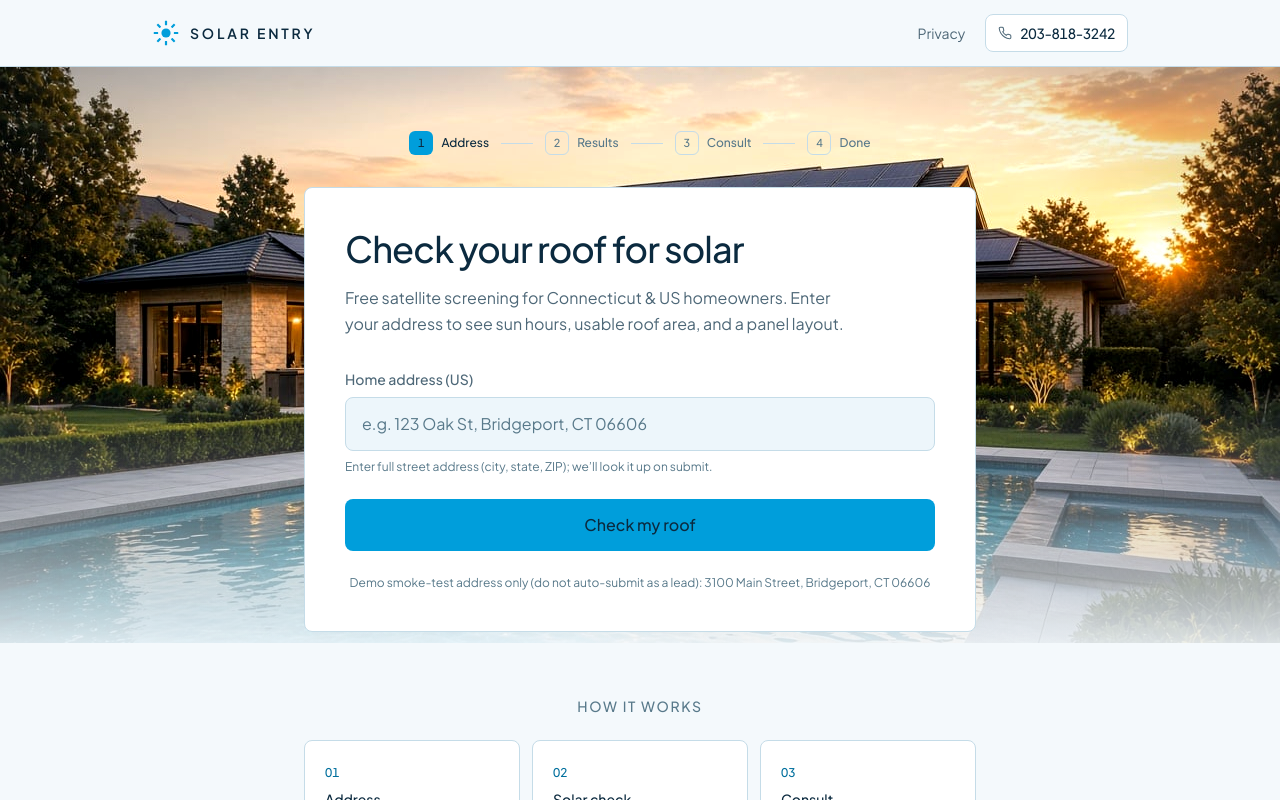
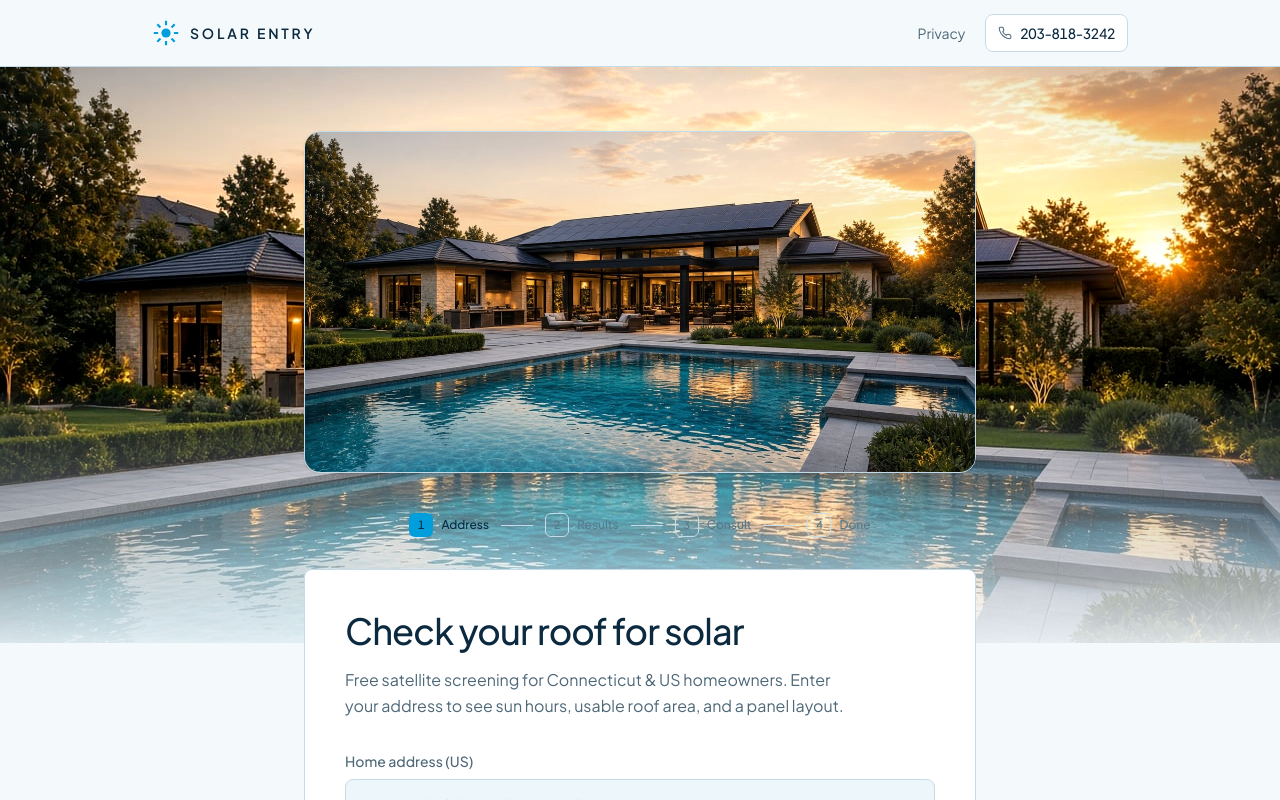
Before and after one commit to myagentmarcel-collab/solarentry, a Next.js app: page / in a window 1280 px wide. Shown: the top 800 px of the page. Built offline with nearby package versions, Linux system fonts and the light colour scheme.

Commit message:
Show pool and solar photo as a clear hero banner

```diff
--- a/src/app/page.tsx
+++ b/src/app/page.tsx
@@ -3,6 +3,19 @@ import { Funnel } from "@/components/Funnel";
 export default function HomePage() {
   return (
     <div>
+      {/* Clear hero banner — pool + solar photo above the white funnel card */}
+      <div className="mx-auto mb-8 w-full max-w-2xl overflow-hidden rounded-2xl border border-[var(--border)] shadow-sm sm:mb-10">
+        <img
+          src="/images/solar-cinematic.jpg"
+          alt="Modern home with a swimming pool and rooftop solar panels"
+          className="h-[240px] w-full object-cover object-center sm:h-[300px] md:h-[340px]"
+          width={1200}
+          height={680}
+          decoding="async"
+          fetchPriority="high"
+        />
+      </div>
+
       <Funnel />
       <section className="mx-auto mt-16 max-w-2xl">
         <h2 className="text-center text-sm font-medium uppercase tracking-[0.12em] text-[var(--muted-dim)]">
```
